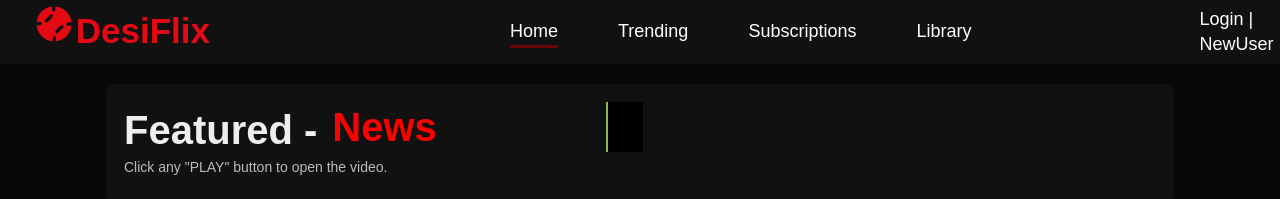
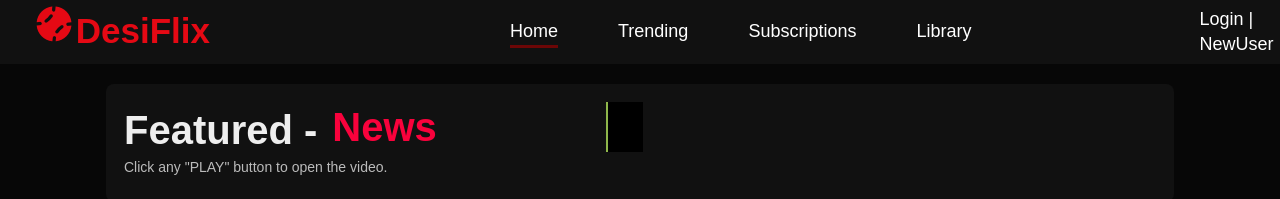
Before and after one commit to radiantclasses155-cmyk/Desiflix.com, a plain HTML site: page index.html in a window 1280 px wide. Shown: the top 199 px of the page. Drawn offline with Linux system fonts and the light colour scheme.

Commit message:
Add files via upload
Signed-off-by: Jitesh Yadav <radiantclasses155@gmail.com>

```diff
--- a/style.css
+++ b/style.css
@@ -282,7 +282,7 @@
 
 .dynamic-txts li{
     list-style: none;
-    color:#f90202;
+    color:#f9023c;
     font-size:2.5rem;
     font-weight:600;
     position:relative;
```
